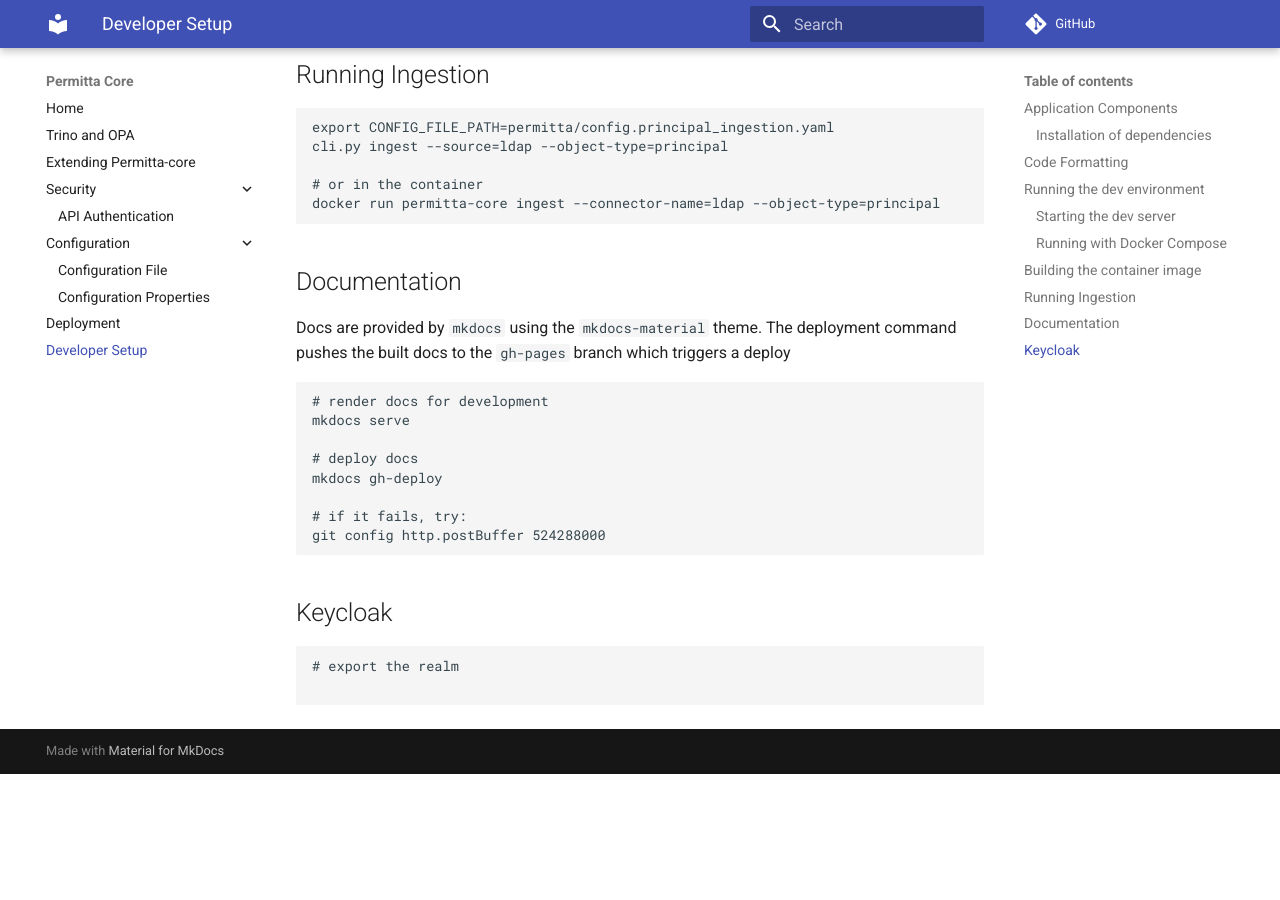
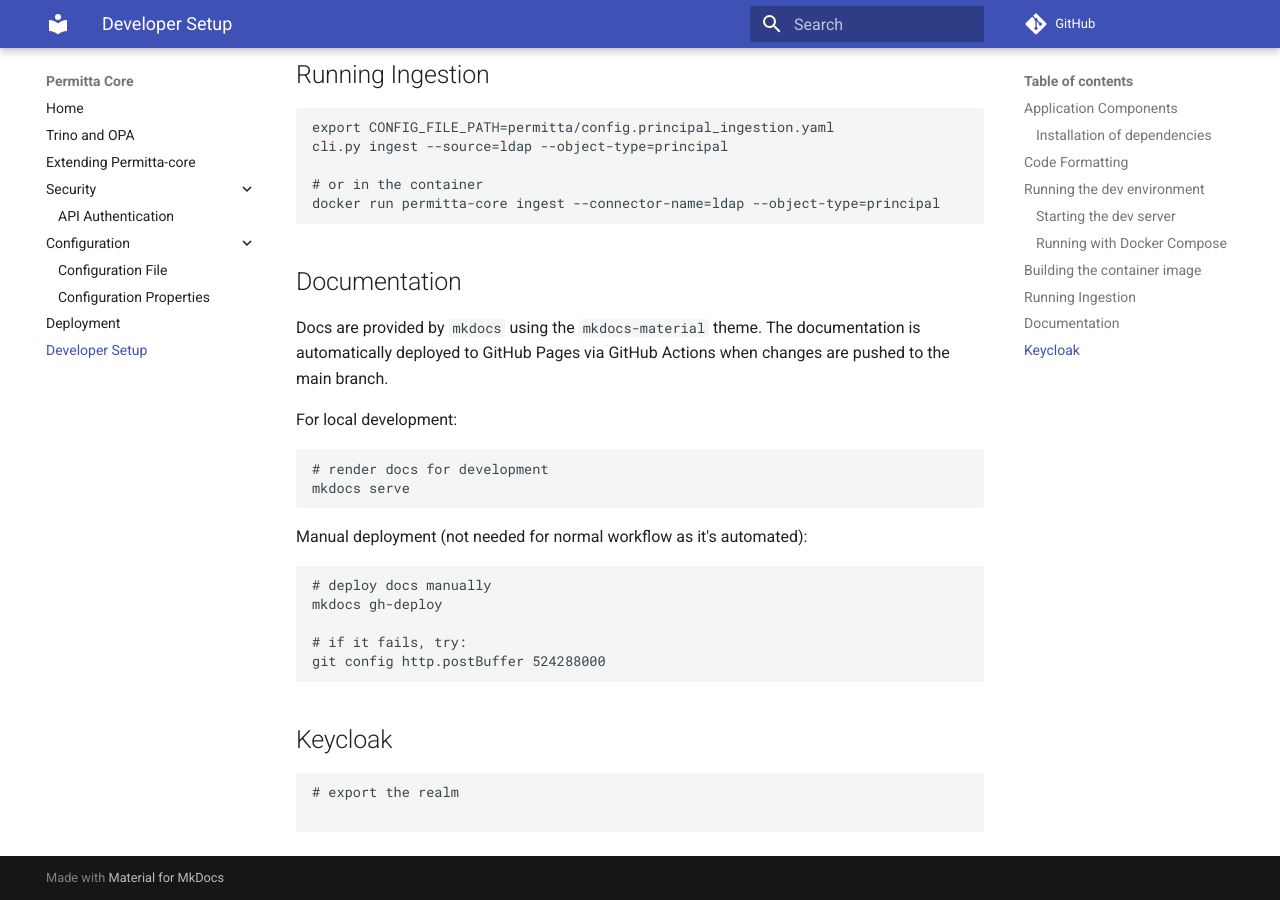
Before and after one commit to permitta/permitta-core, an MkDocs documentation site: the page built from docs/developer_setup.md, in a window 1280 px wide and 900 px high, scrolled down 2036 px. Built offline with MkDocs 1.6.1 and Material for MkDocs 9.7.7, drawn with Linux system fonts in a browser that asks for light colours; comment, search, counter and statistics services are not loaded; before the commit the page ends 2810 px from its top, so only the background shows below that.

Commit message:
adds deployment action for mkdocs

````diff
--- a/docs/developer_setup.md
+++ b/docs/developer_setup.md
@@ -90,12 +90,17 @@
 
 ## Documentation
 Docs are provided by `mkdocs` using the `mkdocs-material` theme.
-The deployment command pushes the built docs to the `gh-pages` branch which triggers a deploy
+The documentation is automatically deployed to GitHub Pages via GitHub Actions when changes are pushed to the main branch.
+
+For local development:
 ```bash
 # render docs for development
 mkdocs serve
+```
 
-# deploy docs
+Manual deployment (not needed for normal workflow as it's automated):
+```bash
+# deploy docs manually
 mkdocs gh-deploy
 
 # if it fails, try:
````
Also changed, not shown: 1 other file.
